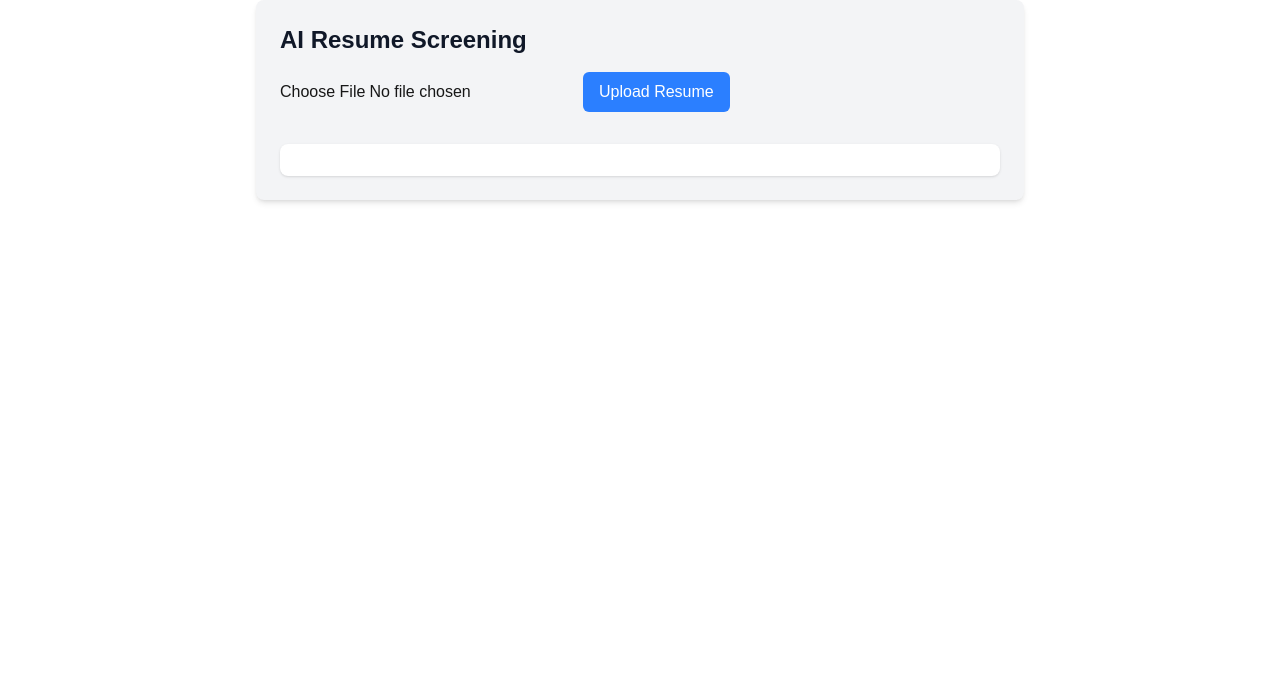
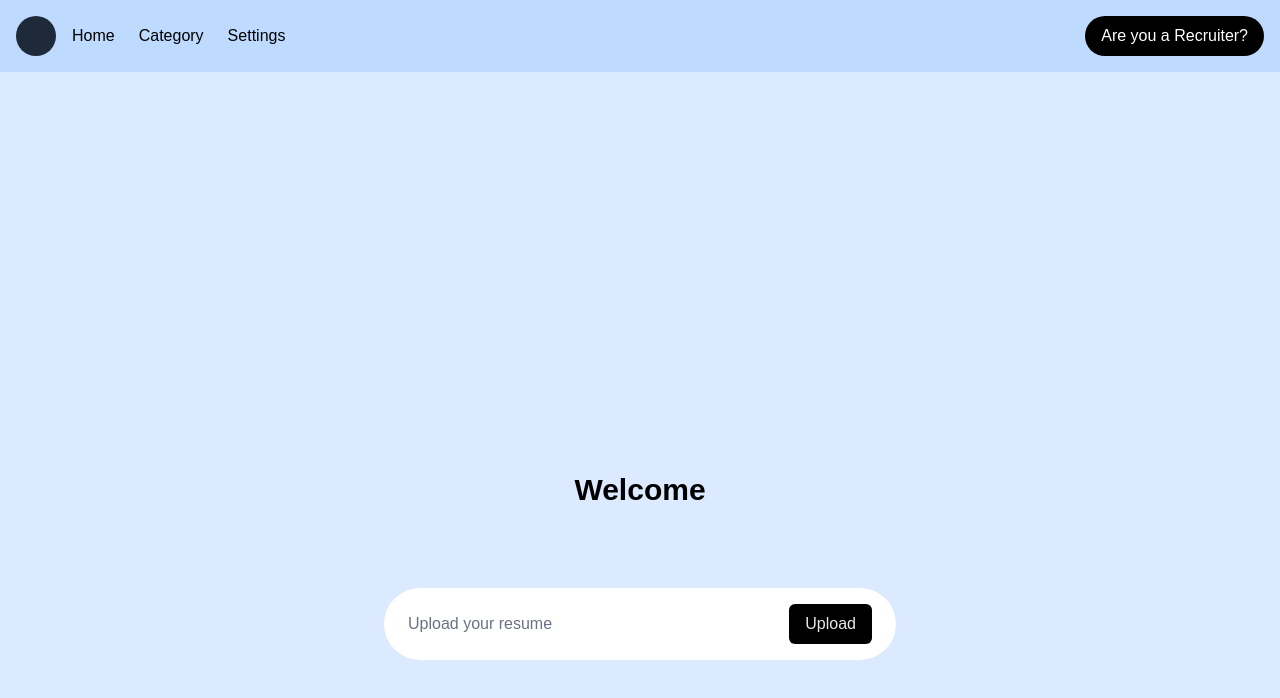
Before and after one commit to Piyush-0369/Execute4.0, a Next.js app: page / in a window 1280 px wide. Shown: the top 698 px of the page. Built offline with nearby package versions, Linux system fonts and the light colour scheme.

Commit message:
linking fix

```diff
--- a/src/app/home.tsx
+++ b/src/app/home.tsx
@@ -59,10 +59,9 @@ const ResumeUploadInterface = () => {
             <button className="font-medium">Settings</button>
           </div>
         </div>
-         <Link href="/rec">
-        <button className="bg-black text-white px-4 py-2 rounded-full">
-        Are you a Recruiter?
-          </button>
+         <Link href="/rec" className="bg-black text-white px-4 py-2 rounded-full">
+         Are you a Recruiter?
+
         </Link>
 
 
--- a/src/app/page.tsx
+++ b/src/app/page.tsx
@@ -1,7 +1,7 @@
-import ResumeScreening from "@/test";
+import ResumeUploadInterface from "./home";
 
 export default function Home() {
   return (
-    <ResumeScreening></ResumeScreening>
+    <ResumeUploadInterface></ResumeUploadInterface>
   );
 }
--- a/src/pages/rec.tsx
+++ b/src/app/rec/page.tsx
@@ -1,3 +1,5 @@
+"use client";
+
 import React, { useState } from 'react';
 import Link from "next/link";
 
```
